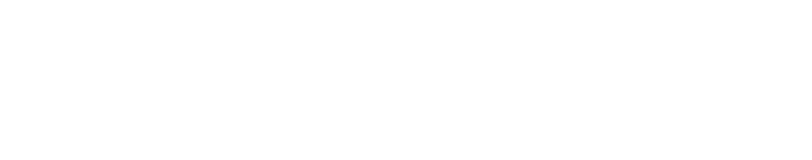
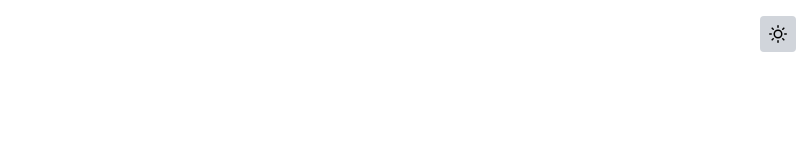
Before and after one commit to ksorv/blog, a Next.js app: page / in a window 1280 px wide. Shown: the top 160 px of the page, without its empty margins (468-1280 px from the left). Built offline with nearby package versions, Linux system fonts and the light colour scheme.

Commit message:
themes are here
Signed-off-by: Saurav Khdoolia <sauravkhdoolia@gmail.com>

```diff
--- a/package.json
+++ b/package.json
@@ -36,6 +36,7 @@
     "postcss": "^8.3.0",
     "react": "17.0.2",
     "react-dom": "17.0.2",
+    "react-feather": "^2.0.9",
     "swr": "0.5.6"
   },
   "devDependencies": {
--- a/pages/_document.jsx
+++ b/pages/_document.jsx
@@ -13,7 +13,7 @@ class MyDocument extends Document {
             crossOrigin="anonymous"
           />
         </Head>
-        <body className="w-full h-full bg-white dark:bg-black drak:text-white text-black">
+        <body className="w-full h-full bg-white dark:bg-gray-800 drak:text-white text-black">
           <Main />
           <NextScript />
         </body>
--- a/pages/index.jsx
+++ b/pages/index.jsx
@@ -1,8 +1,19 @@
 import Link from 'next/link';
+import { Moon, Sun } from 'react-feather';
+import { useTheme } from 'next-themes';
 
 export default function Home() {
+  const { theme, setTheme } = useTheme();
+
+  const isLight = theme === 'light';
   return (
-    <div className="flex flex-col items-center justify-center w-full h-full ">
+    <div className="flex flex-col items-center justify-center w-full h-full relative">
+      <button
+        className="absolute top-4 right-4 bg-gray-300 dark:bg-gray-600 p-2 rounded border border-transparent dark:hover:border-gray-500 hover:border-gray-400 cursor-pointer"
+        onClick={() => setTheme(isLight ? 'dark' : 'light')}
+      >
+        {isLight ? <Moon size={18} /> : <Sun size={18} />}
+      </button>
       <h1 className="text-2xl mb-4 text-black dark:text-white text-center">
         I&#39;m being worked on...
       </h1>
```
Also changed, not shown: 2 other files (tests, documents, lock files or other folders).
